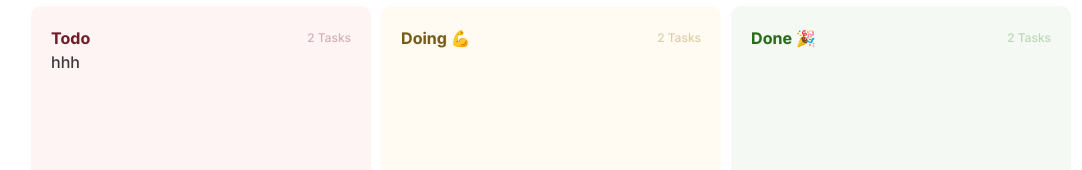
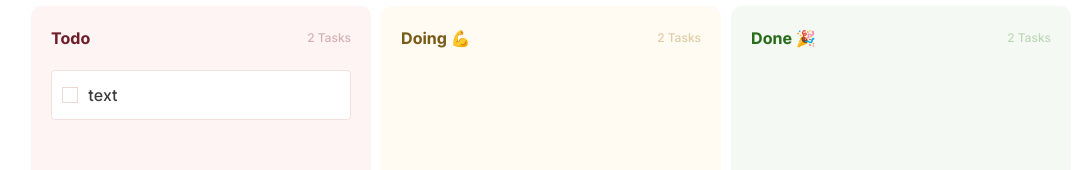
Before and after one commit to aynazheydariafshar/toDoList, a React app: page / in a window 1280 px wide. Shown: the part 224-394 px from the top of the page, without its empty margins (89-1171 px from the left). Built offline with nearby package versions, Linux system fonts and the light colour scheme.

Commit message:
FEAT:add design for every task

```diff
--- a/src/components/cardList.jsx
+++ b/src/components/cardList.jsx
@@ -1,18 +1,11 @@
 import React from "react";
 import Card from "./card";
+import ToDo from "./toDo";
 
 export default function CardList() {
   return (
     <div className="flex-wrap flex justify-between items-center mt-[46px]">
-      <Card
-        title="Todo"
-        bgColorCard="#FEF4F3"
-        titleColor="#6E1E29"
-        numberOfList="2"
-        colorCaption="#D4AFB4"
-      >
-        hhh{" "}
-      </Card>
+      <ToDo />
       <Card
         title="Doing"
         icon="💪"
--- /dev/null
+++ b/src/components/toDo.jsx
@@ -0,0 +1,27 @@
+import React, { useState } from "react";
+import Card from "./card";
+
+export default function ToDo() {
+  const [check, setCheck] = useState(false);
+  return (
+    <Card
+      title="Todo"
+      bgColorCard="#FEF4F3"
+      titleColor="#6E1E29"
+      numberOfList="2"
+      colorCaption="#D4AFB4"
+    >
+      <div>
+        <div className="border-[1px] py-[12px] px-[10px] mt-[20px] border-[#F3E1DF] bg-white rounded-[4px] flex items-center gap-[10px]">
+          <input
+            value={check}
+            onClick={() => setCheck(!check)}
+            type="checkbox"
+            className="appearance-none w-[16px] h-[16px] border-[1px] border-[#EDD6D3] rounded-none"
+          />
+          <p>text</p>
+        </div>
+      </div>
+    </Card>
+  );
+}
```
